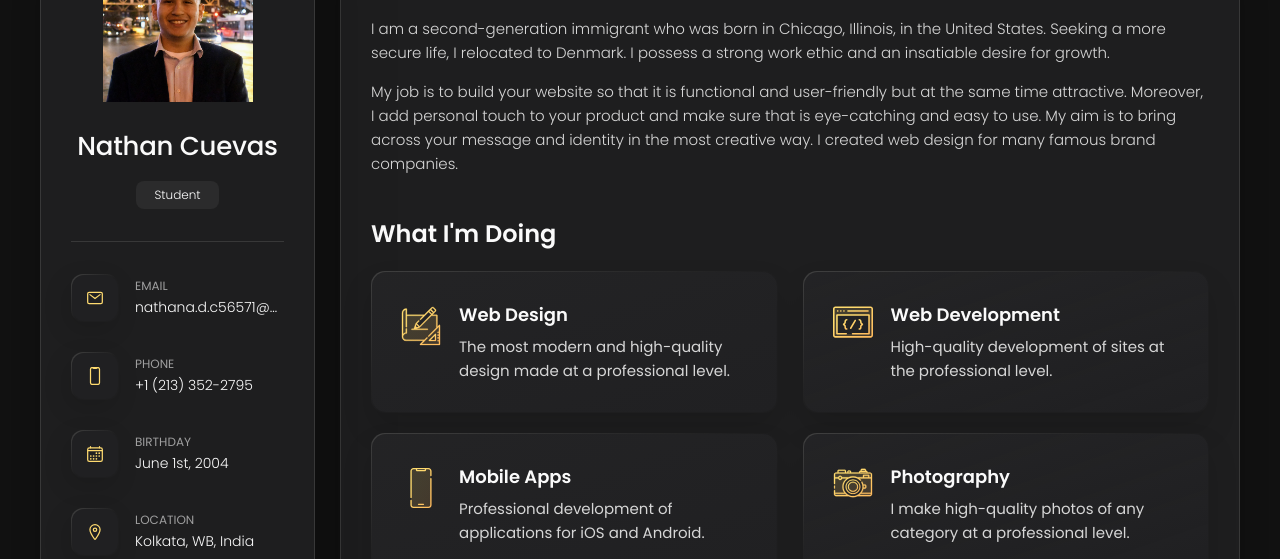
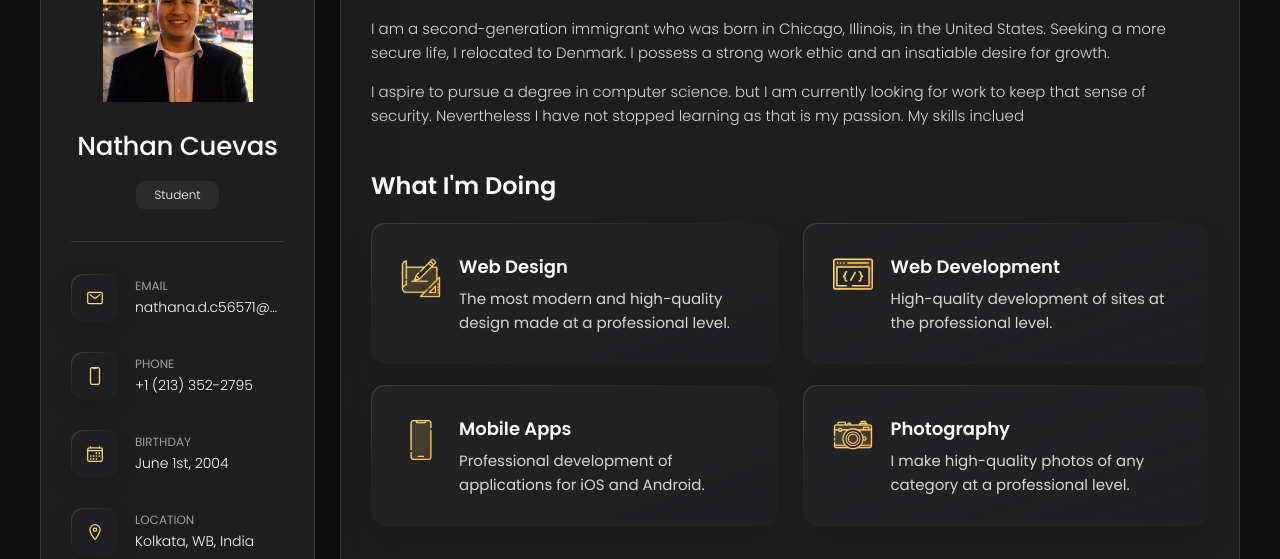
Before and after one commit to Natee56571/nathanacuevas, a plain HTML site: page index.html in a window 1280 px wide. Shown: the part 162-721 px from the top of the page. Drawn offline with nearby package versions, Linux system fonts and the light colour scheme.

Commit message:
N Update 2

```diff
--- a/index.html
+++ b/index.html
@@ -215,11 +215,8 @@
           </p>
 
           <p>
-            My job is to build your website so that it is functional and user-friendly but at the same time attractive.
-            Moreover, I
-            add personal touch to your product and make sure that is eye-catching and easy to use. My aim is to bring
-            across your
-            message and identity in the most creative way. I created web design for many famous brand companies.
+            I aspire to pursue a degree in computer science. but I am currently looking for work to keep that sense of security.
+            Nevertheless I have not stopped learning as that is my passion. My skills inclued
           </p>
         </section>
 
```
